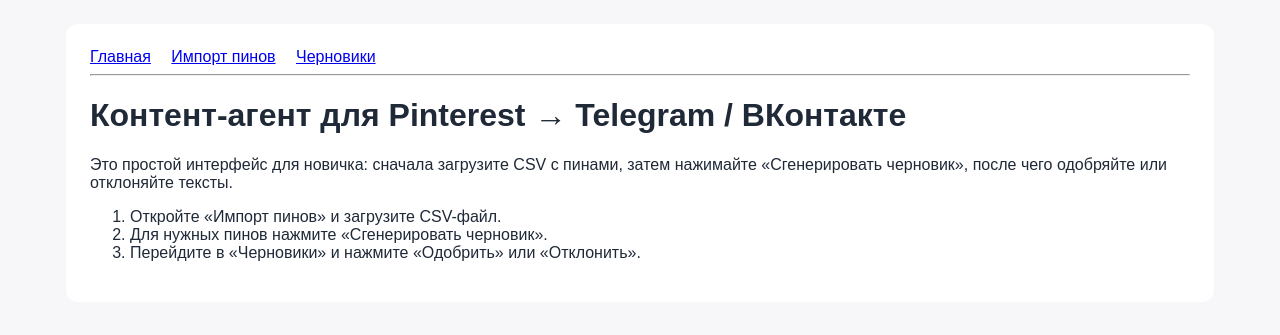
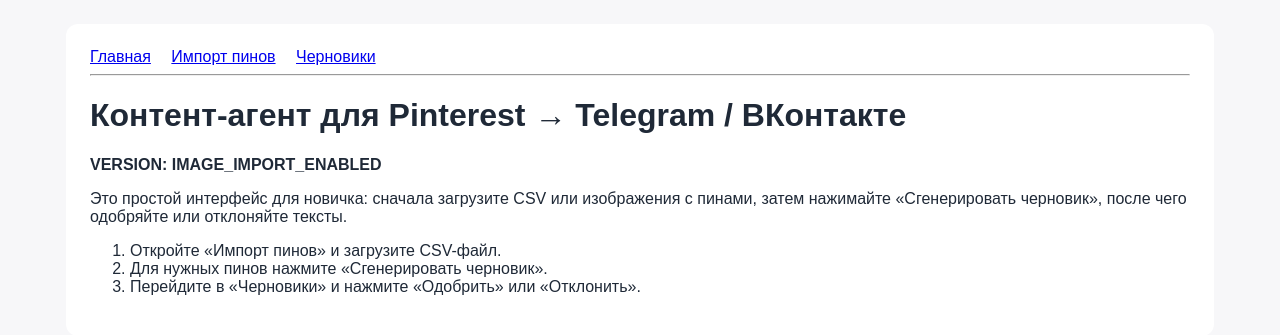
Before and after one commit to etatiana125-debug/referral-agent, a FastAPI app: page / in a window 1280 px wide. Shown: the top 335 px of the page. Run offline with FastAPI, Linux system fonts and the light colour scheme.

Commit message:
Sync docs and UI with image-import-enabled version marker

```diff
--- a/app/templates/index.html
+++ b/app/templates/index.html
@@ -1,8 +1,9 @@
 {% extends "base.html" %}
 {% block content %}
 <h1>Контент-агент для Pinterest → Telegram / ВКонтакте</h1>
+<p><strong>VERSION: IMAGE_IMPORT_ENABLED</strong></p>
 <p>
-  Это простой интерфейс для новичка: сначала загрузите CSV с пинами,
+  Это простой интерфейс для новичка: сначала загрузите CSV или изображения с пинами,
   затем нажимайте «Сгенерировать черновик», после чего одобряйте или отклоняйте тексты.
 </p>
 <ol>
--- a/app/templates/pins.html
+++ b/app/templates/pins.html
@@ -1,6 +1,7 @@
 {% extends "base.html" %}
 {% block content %}
 <h1>Импорт Pinterest-пинов</h1>
+<p><strong>Доступен импорт изображений: JPG/PNG и ZIP</strong></p>
 
 <section style="border: 1px solid #e5e7eb; border-radius: 10px; padding: 12px; margin-bottom: 16px;">
   <h2 style="margin-top: 0;">Импорт из CSV</h2>
```
Also changed, not shown: README.md.
